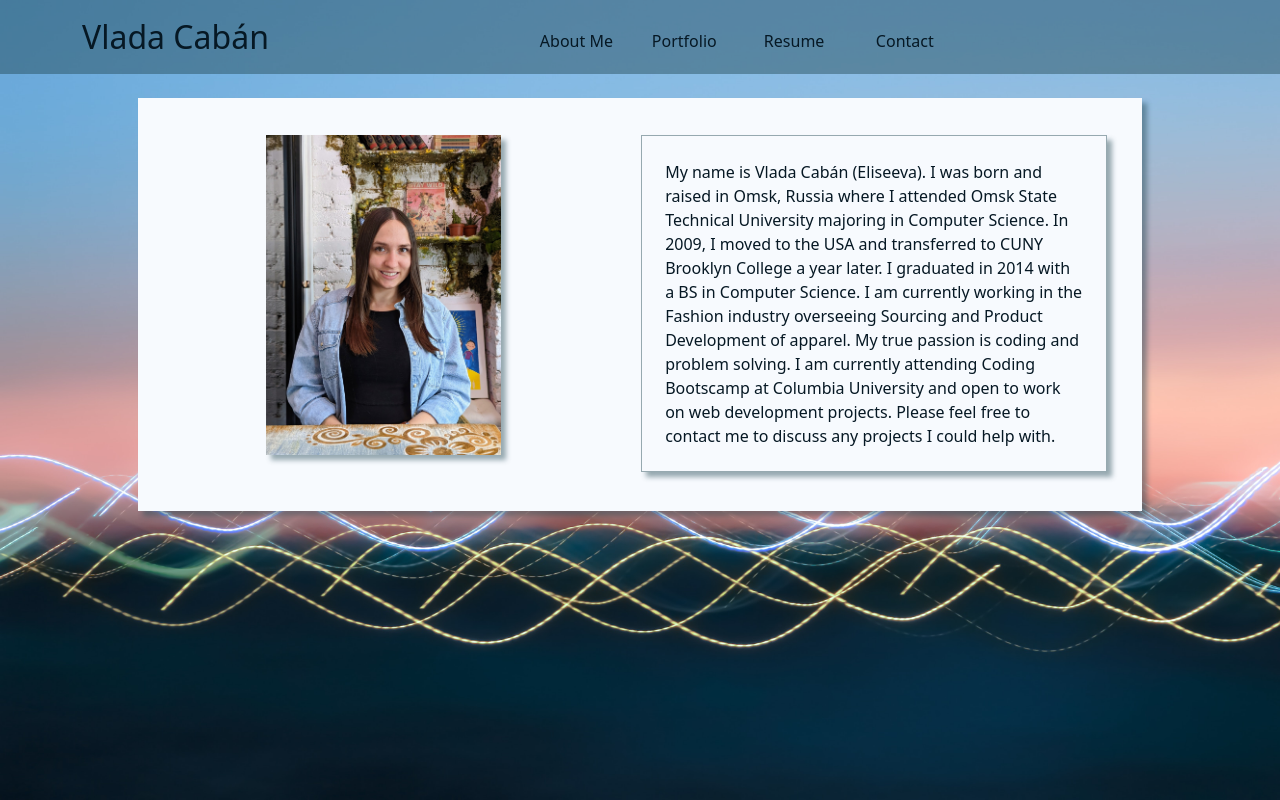
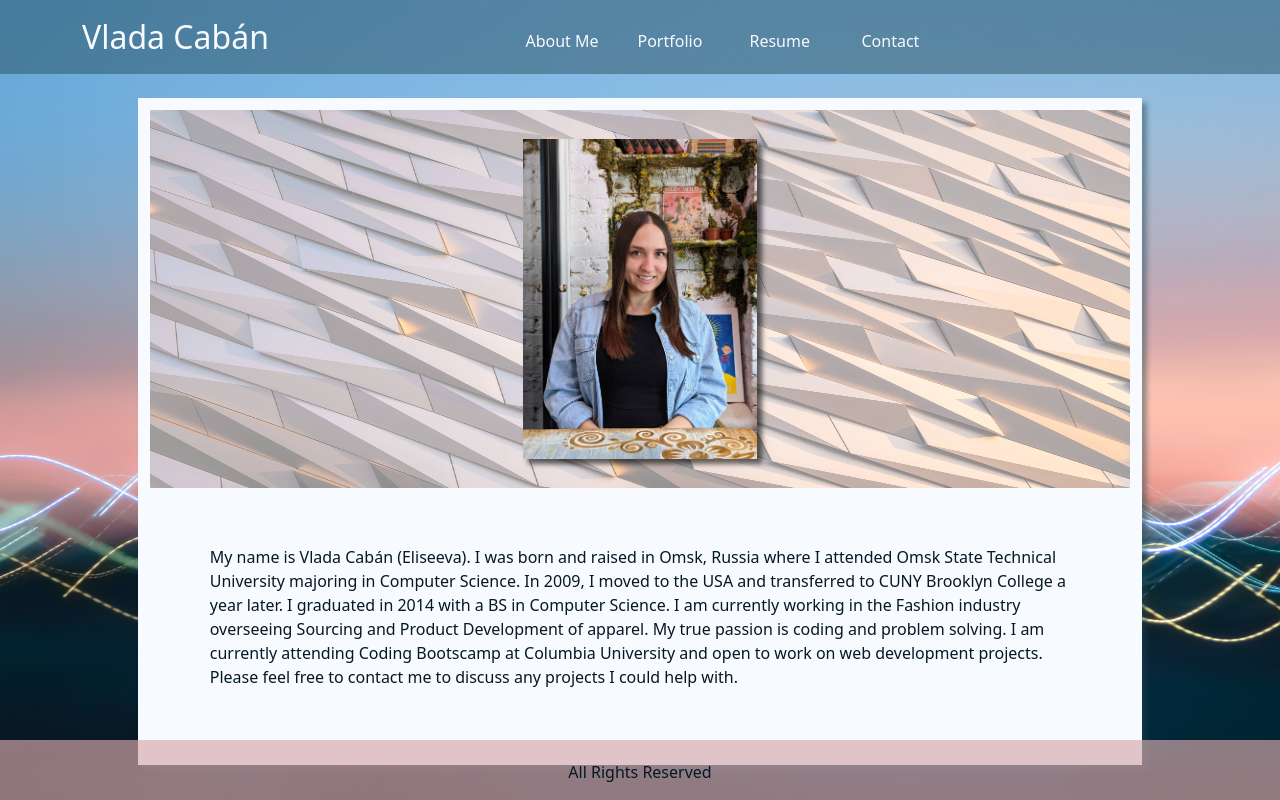
Before and after one commit to vlada-caban/react-portfolio, a React (Vite) app: page /#/ in a window 1280 px wide. Built offline with nearby package versions, Linux system fonts and the light colour scheme.

Commit message:
updated about me section

```diff
--- a/src/App.jsx
+++ b/src/App.jsx
@@ -1,5 +1,6 @@
 import { Outlet } from 'react-router-dom';
 import MyNav from './components/Nav';
+import Footer from './components/Footer';
 
 function App() {
 
@@ -10,6 +11,8 @@ function App() {
       <main className="mx-3">
         <Outlet />
       </main>
+
+      <Footer />
     </>
   );
 }
--- /dev/null
+++ b/src/components/Footer.jsx
@@ -0,0 +1,8 @@
+export default function Footer() {
+    return (
+        <footer className="myFooter">
+             All Rights Reserved
+
+        </footer>
+    );
+}
--- a/src/components/Nav.jsx
+++ b/src/components/Nav.jsx
@@ -18,16 +18,16 @@ export default function MyNav() {
           className="justify-content-center"
         >
           <Nav>
-            <Link to="/" className="menu">
+            <Link to="/" className="menu nav-link">
               About Me
             </Link>
-            <Link to="/portfolio" className="menu">
+            <Link to="/portfolio" className=" nav-link menu">
               Portfolio
             </Link>
-            <Link to="/resume" className="menu">
+            <Link to="/resume" className="nav-link menu">
               Resume
             </Link>
-            <Link to="/contact" className="menu">
+            <Link to="/contact" className="nav-link menu">
               Contact
             </Link>
           </Nav>
--- a/src/index.css
+++ b/src/index.css
@@ -26,6 +26,8 @@ body {
 .imageDiv {
   display: flex;
   justify-content: center;
+  background-image: url("./assets/about-background-opacity.jpg");
+  background-size: 100% 100%;
 }
 
 .mainMenu {
@@ -38,14 +40,28 @@ body {
   width: 7em;
   text-decoration: none;
   font-weight: 500;
+  color: var(--off-white);
+}
+
+.menu:hover{
   color: var(--dark-brown);
 }
 
+.myFooter {
+  text-align: center;
+  padding: 20px;
+  position: fixed;
+  left: 0;
+  bottom: 0;
+  height: 60px;
+  width: 100%;
+  background-color: var(--opacity-pink);
+}
 .myName {
   font-size: 2rem;
   text-decoration: none;
   font-weight: 500;
-  color: var(--dark-brown);
+  color: var(--off-white);
 }
 
 .resumeLink {
@@ -65,9 +81,10 @@ body {
 }
 
 .profileImage {
-  margin-top: 3%;
+  /* margin-top: 3%; */
+  margin: 3% auto;
   height: 20rem;
-  box-shadow: 5px 5px 5px var(--opacity-dark-navy);
+  box-shadow: 5px 5px 5px rgba(0, 0, 0, 0.603);
 }
 
 .projectCard {
@@ -85,9 +102,7 @@ body {
 
 .aboutMeSection {
   background-color: var(--off-white);
-  padding-top: 2%;
-  padding-bottom: 2%;
-  padding-right: 2%;
+  padding: 1%;
   margin-left: 5%;
   margin-right: 5%;
   border: 0.5px solid transparent;
@@ -95,10 +110,7 @@ body {
 }
 
 .aboutMeText {
-  margin-top: 3%;
-  /* border-radius: 5%; */
-  border: 0.5px solid var(--opacity-dark-navy);
-  box-shadow: 5px 5px 5px var(--opacity-dark-navy);
+  margin-top: 1%;
   padding: 5%;
 }
 
--- a/src/pages/AboutMe.jsx
+++ b/src/pages/AboutMe.jsx
@@ -4,10 +4,10 @@ export default function AboutMe() {
   return (
     <div className="container pt-4">
       <div className="row aboutMeSection">
-        <div className="col-sm imageDiv">
+        <div className="col-4-sm imageDiv imageDivBackground">
           <img src={profile} className="profileImage" alt="Profile Image"/>
         </div>
-        <div className="col-sm">
+        <div className="col">
           <p className="aboutMeText">
             My name is Vlada Cabán (Eliseeva). I was born and raised in Omsk, Russia where I attended Omsk State
             Technical University majoring in Computer Science. In 2009, I moved to the USA and transferred to CUNY Brooklyn College a year later. I graduated in 2014 with a BS in Computer Science. I am currently working in the Fashion industry overseeing Sourcing and Product Development of apparel. My true passion is coding and
```
Also changed, not shown: src/assets/about-background-opacity.jpg (added), 1 other file (tests, documents, lock files or other folders).
